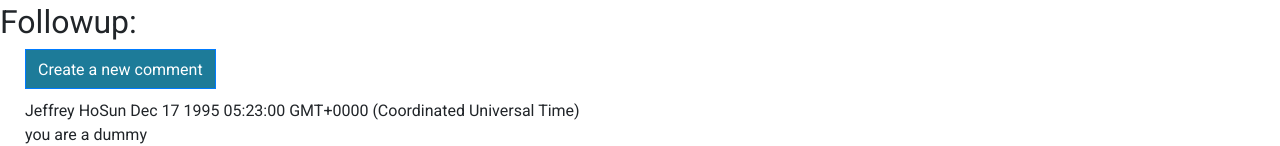
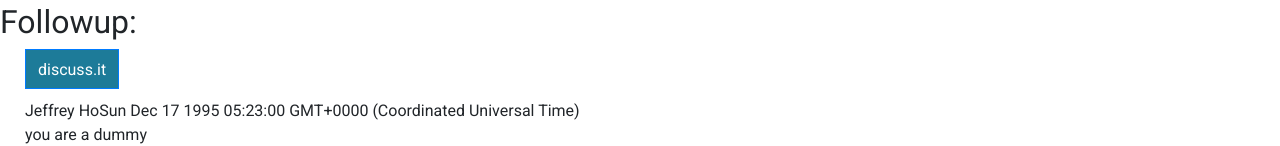
Before and after one commit to y-e-e-t-c-o-d-e/tag.it, a React (Create React App) app in the folder client/: page / in a window 1280 px wide. Shown: the part 751-897 px from the top of the page. Built offline with nearby package versions, Linux system fonts and the light colour scheme; no server answers; sample sign-in values are in the browser's storage.

Commit message:
updated button text, discuss.it

```diff
--- a/client/src/components/CommentSection/index.jsx
+++ b/client/src/components/CommentSection/index.jsx
@@ -49,7 +49,7 @@ const CommentSection = ({ commentList }) => {
                                     <Dropdown.Item as="button" onClick={() => { setVisiblity("private") }} >private</Dropdown.Item>
                                 </DropdownButton>
                             </div>
-                            <Button id="cancel-button" onClick={() => { setNewComment(false) }}>Cancel</Button>
+                            <Button id="cancel-button" onClick={() => { setNewComment(false) }}>cancel</Button>
                             <Button id="create-button">create.it</Button>
                         </div>
                     </form>
@@ -57,7 +57,7 @@ const CommentSection = ({ commentList }) => {
             );
         }
         return (
-            <Button id="new-comment-button" onClick={() => { setNewComment(true) }}>Create a new comment</Button>
+            <Button id="new-comment-button" onClick={() => { setNewComment(true) }}>discuss.it</Button>
         );
     };
 
```
